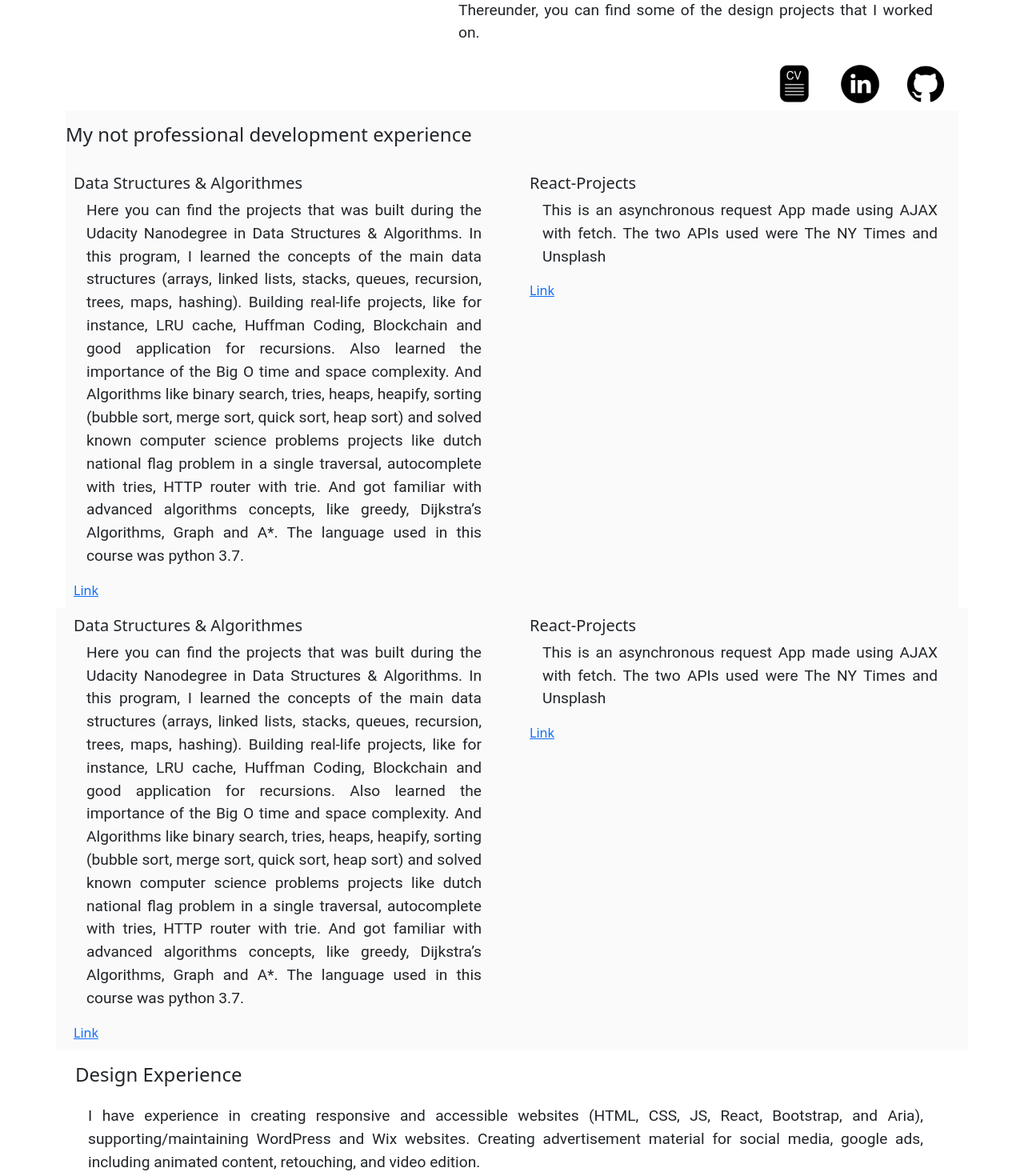
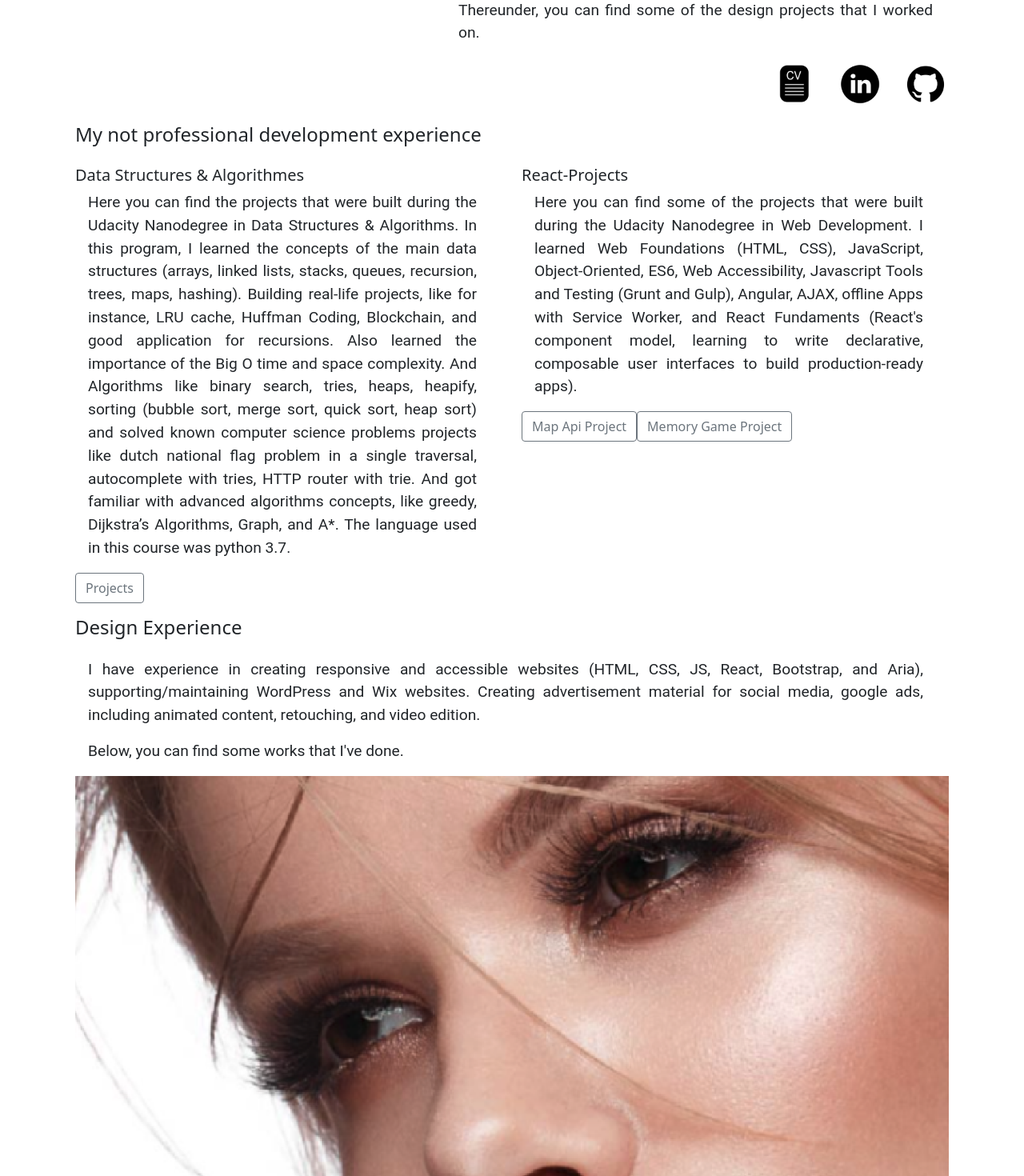
Before and after one commit to PollyannaRibeiro/Portfolio, a React (Create React App) app: page / in a window 1280 px wide. Shown: the part 1200-2670 px from the top of the page at 80% size. Built offline with nearby package versions, Linux system fonts and the light colour scheme.

Commit message:
DevExperience page - content added

```diff
--- a/src/components/DesignExperience.jsx
+++ b/src/components/DesignExperience.jsx
@@ -9,7 +9,6 @@ function DesignExperience(){
   return(
     <>
       <div className="container" id="design-projects"> {/* container */}
-
         <h1>Design Experience</h1>
         <p>I have experience in creating responsive and accessible websites (HTML, CSS, JS, React, Bootstrap, and Aria),
           supporting/maintaining WordPress and Wix websites. Creating advertisement material for social media, google ads,
@@ -28,7 +27,6 @@ function DesignExperience(){
           </Router>
         </div>
       </div> {/* end of container */}
-
     </>
   )
 }
--- a/src/components/DevExperience.jsx
+++ b/src/components/DevExperience.jsx
@@ -1,75 +1,46 @@
 import React from 'react';
-import styled from 'styled-components';
-// import {Link, BrowserRouter as Router, Route, Switch} from 'react-router-dom';
 
 function DevExperience(){
   return(
     <>
-      <div id="projects-row"> {/* container */}
+      <div className="container" id="dev-projects"> {/* container */}
 
         <div className="row">
           <h1>My not professional development experience</h1>
         </div>
         <div className="row color-container" > {/* row */}
-          <div className="col-6">
+          <div className="col-12 col-md-12 col-lg-6 col-xl-6">
             <div className="row md-card" id="data-structures-project">
               <div className="">
                 <h5 className="card-title">Data Structures & Algorithmes</h5>
-                <p className="card-text">Here you can find the projects that was built during the Udacity Nanodegree in Data Structures & Algorithms.
+                <p className="card-text">
+                  Here you can find the projects that were built during the Udacity Nanodegree in Data Structures & Algorithms.
                   In this program, I learned the concepts of the main data structures (arrays, linked lists, stacks, queues, recursion, trees, maps,
-                  hashing). Building real-life projects, like for instance, LRU cache, Huffman Coding, Blockchain and good application for recursions.
-                  Also learned the importance of the Big O time and space complexity. And Algorithms like binary search, tries, heaps, heapify,
-                  sorting (bubble sort, merge sort, quick sort, heap sort) and solved known computer science problems projects like dutch national
-                  flag problem in a single traversal, autocomplete with tries, HTTP router with trie.
-                  And got familiar with advanced algorithms concepts, like greedy, Dijkstra’s Algorithms, Graph and A*.
-                  The language used in this course was python 3.7.
+                  hashing). Building real-life projects, like for instance, LRU cache, Huffman Coding, Blockchain, and good application for recursions.
+                  Also learned the importance of the Big O time and space complexity. And Algorithms like binary search, tries, heaps, heapify, sorting
+                  (bubble sort, merge sort, quick sort, heap sort) and solved known computer science problems projects like dutch national flag problem
+                  in a single traversal, autocomplete with tries, HTTP router with trie. And got familiar with advanced algorithms concepts, like greedy,
+                  Dijkstra’s Algorithms, Graph, and A*. The language used in this course was python 3.7.
                 </p>
-                <a href="https://github.com/PollyannaRibeiro/data-structures-and-algorithms">Link</a>
+                <a type="button" class="btn btn-outline-secondary " href="https://github.com/PollyannaRibeiro/data-structures-and-algorithms">Projects</a>
               </div>
             </div>
           </div>
-          <div className="col-6">
+          <div className="col-12 col-md-12 col-lg-6 col-xl-6">
             <div className="row md-card" id="react-Projects">
               <div className="">
                 <h5 className="card-title">React-Projects</h5>
-                <p className="card-text">This is an asynchronous request App made using AJAX with fetch. The two
-                  APIs used were The NY Times and Unsplash</p>
-                <a href="https://github.com/PollyannaRibeiro/data-structures-and-algorithms">Link</a>
+                <p className="card-text">Here you can find some of the projects that were built during the Udacity Nanodegree in Web Development.
+                  I learned Web Foundations (HTML, CSS), JavaScript, Object-Oriented, ES6, Web Accessibility, Javascript Tools and Testing
+                  (Grunt and Gulp), Angular, AJAX, offline Apps with Service Worker, and React Fundaments (React's component model, learning
+                  to write declarative, composable user interfaces to build production-ready apps).
+                </p>
+                <a type="button" class="btn btn-outline-secondary align-bottom" href="https://github.com/PollyannaRibeiro/neighborhoodMap">Map Api Project</a>
+                <a type="button" class="btn btn-outline-secondary align-bottom" href="https://github.com/PollyannaRibeiro/memory-game-react">Memory Game Project</a>
               </div>
             </div>
           </div>
         </div>  {/* end of row */}
-
-        <div className="row color-container" id="projects-row" > {/* row */}
-          <div className="col-6">
-            <div className="row md-card" id="data-structures-project">
-              <div className="">
-                <h5 className="card-title">Data Structures & Algorithmes</h5>
-                <p className="card-text">Here you can find the projects that was built during the Udacity Nanodegree in Data Structures & Algorithms.
-                  In this program, I learned the concepts of the main data structures (arrays, linked lists, stacks, queues, recursion, trees, maps,
-                  hashing). Building real-life projects, like for instance, LRU cache, Huffman Coding, Blockchain and good application for recursions.
-                  Also learned the importance of the Big O time and space complexity. And Algorithms like binary search, tries, heaps, heapify,
-                  sorting (bubble sort, merge sort, quick sort, heap sort) and solved known computer science problems projects like dutch national
-                  flag problem in a single traversal, autocomplete with tries, HTTP router with trie.
-                  And got familiar with advanced algorithms concepts, like greedy, Dijkstra’s Algorithms, Graph and A*.
-                  The language used in this course was python 3.7.
-                </p>
-                <a href="https://github.com/PollyannaRibeiro/data-structures-and-algorithms">Link</a>
-              </div>
-            </div>
-          </div>
-          <div className="col-6">
-            <div className="row md-card" id="react-Projects">
-              <div className="">
-                <h5 className="card-title">React-Projects</h5>
-                <p className="card-text">This is an asynchronous request App made using AJAX with fetch. The two
-                  APIs used were The NY Times and Unsplash</p>
-                <a href="https://github.com/PollyannaRibeiro/data-structures-and-algorithms">Link</a>
-              </div>
-            </div>
-          </div>
-        </div>  {/* end of row */}
-
       </div> {/* end of container */}
 
     </>
```
